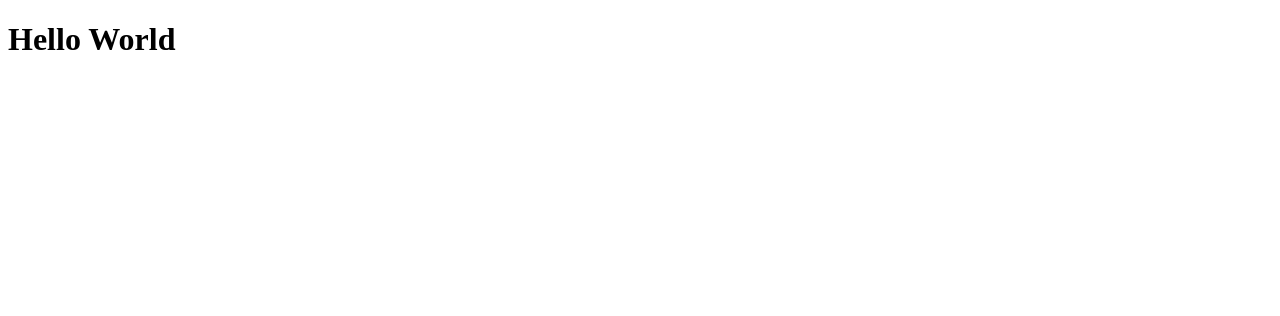
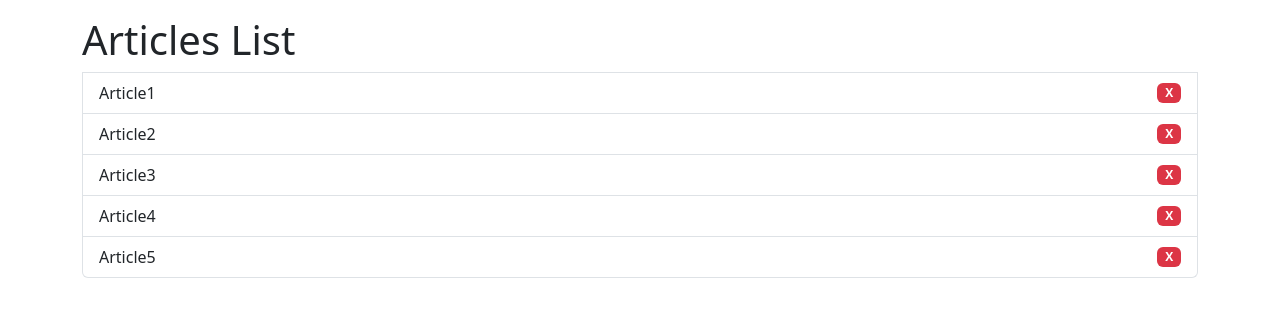
Before and after one commit to imnxtamess/react-form, a React (Vite) app: page / in a window 1280 px wide. Shown: the top 316 px of the page. Built offline with nearby package versions, Linux system fonts and the light colour scheme.

Commit message:
Add Bootstrap for styling and implement articles list in App component

```diff
--- a/package.json
+++ b/package.json
@@ -10,6 +10,7 @@
     "preview": "vite preview"
   },
   "dependencies": {
+    "bootstrap": "^5.3.3",
     "react": "^19.0.0",
     "react-dom": "^19.0.0"
   },
--- a/src/components/App.jsx
+++ b/src/components/App.jsx
@@ -1,3 +1,22 @@
+import { useState } from "react";
 export default function App() {
-  return <h1>Hello World</h1>;
+  const articles = ["Article1", "Article2", "Article3", "Article4", "Article5"];
+  return (
+    <>
+      <div className="container">
+        <ul className="list-group mt-3">
+          <h1>Articles List</h1>
+          {articles.map((article, index) => (
+            <li
+              key={`article-${index}`}
+              className="list-group-item d-flex justify-content-between align-items-center"
+            >
+              {article}
+              <span className="badge bg-danger badge-pill">X</span>
+            </li>
+          ))}
+        </ul>
+      </div>
+    </>
+  );
 }
--- a/src/index.css
+++ b/src/index.css
@@ -0,0 +1 @@
+@import "bootstrap";
```
Also changed, not shown: 1 other file (tests, documents, lock files or other folders).
